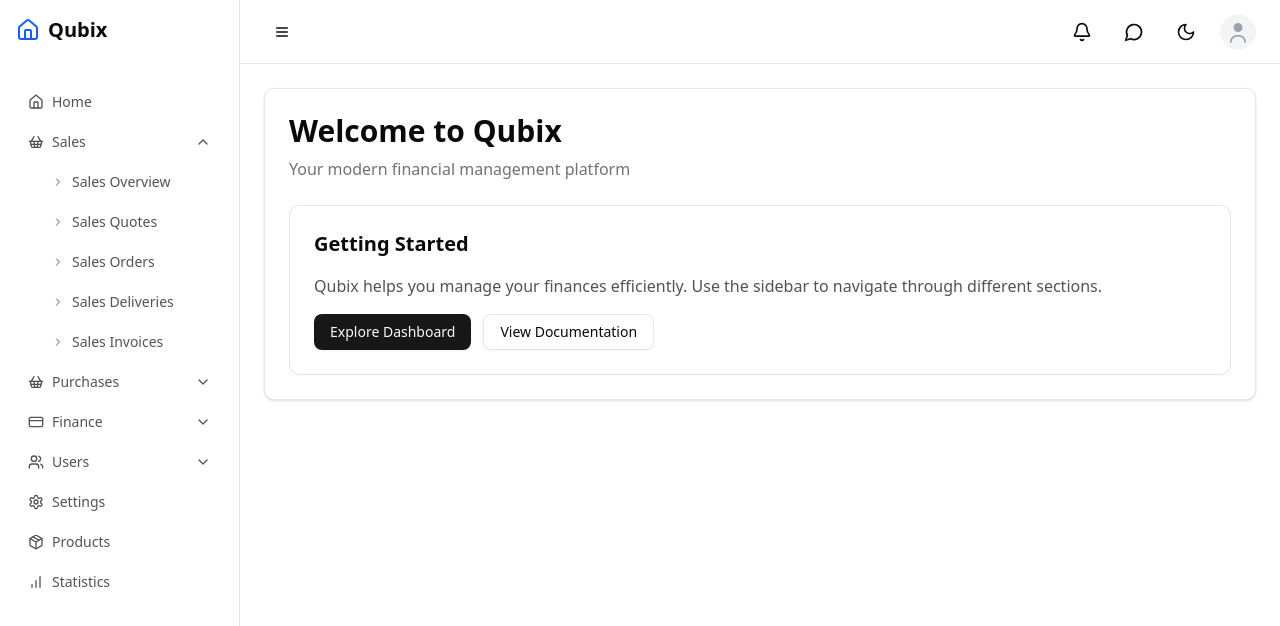
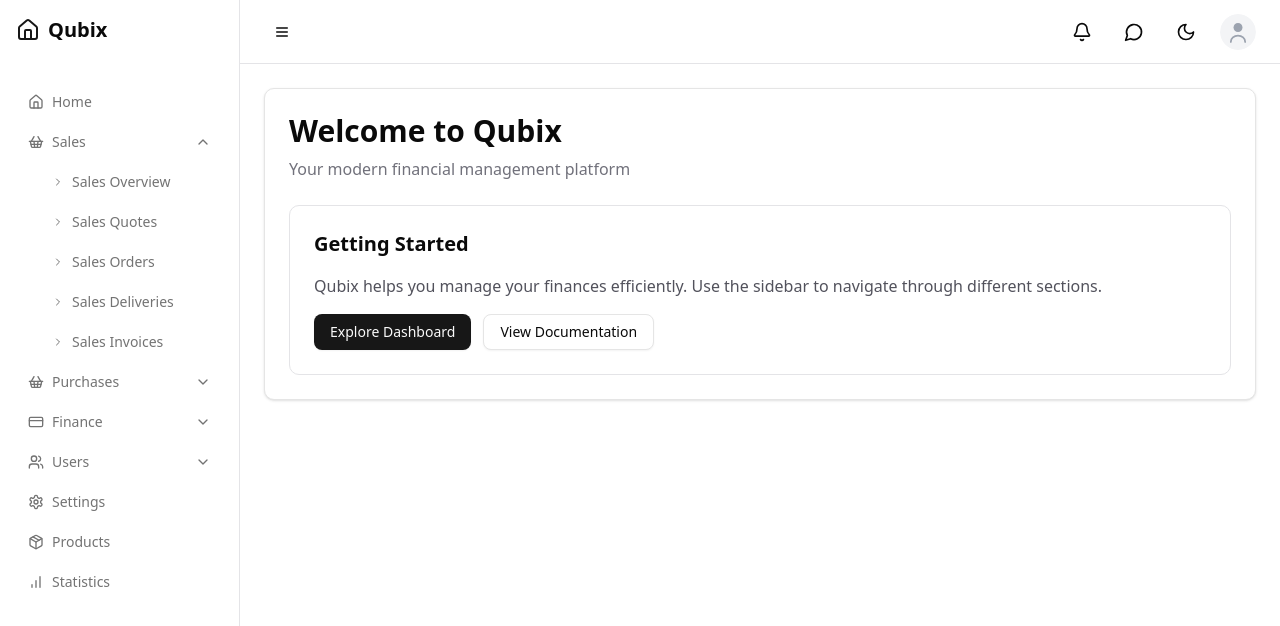
Before and after one commit to herryroby/turbo-starter, a Next.js app in the folder apps/web/: page /dashboard in a window 1280 px wide. Both pictures are taken after a click on the button "Sales". Shown: the top 626 px of the page. Built offline with nearby package versions, Linux system fonts and the light colour scheme.

Commit message:
feat(sidebar): update styles for AccordionMenuItem and Sidebar components

```diff
--- a/apps/web/components/sidebar/sidebar.tsx
+++ b/apps/web/components/sidebar/sidebar.tsx
@@ -92,7 +92,7 @@ const AccordionMenuItem = ({ item }: { item: MenuItem }) => {
     return (
       <Link
         href={item.href || '#'}
-        className="flex cursor-pointer items-center gap-2 rounded-md px-3 py-2 text-sm text-zinc-600 hover:bg-zinc-100 dark:text-zinc-300 dark:hover:bg-zinc-800"
+        className="text-muted-foreground hover:bg-muted flex cursor-pointer items-center gap-2 rounded-md px-3 py-2 text-sm transition-colors duration-200"
       >
         {item.icon}
         <span>{item.name}</span>
@@ -104,7 +104,7 @@ const AccordionMenuItem = ({ item }: { item: MenuItem }) => {
     <div>
       <button
         onClick={() => setIsOpen(!isOpen)}
-        className="flex w-full cursor-pointer items-center justify-between rounded-md px-3 py-2 text-sm text-zinc-600 hover:bg-zinc-100 dark:text-zinc-300 dark:hover:bg-zinc-800"
+        className="text-muted-foreground hover:bg-muted flex w-full cursor-pointer items-center justify-between rounded-md px-3 py-2 text-sm transition-colors duration-200"
       >
         <div className="flex items-center gap-2">
           {item.icon}
@@ -118,7 +118,7 @@ const AccordionMenuItem = ({ item }: { item: MenuItem }) => {
             <Link
               key={index}
               href={subItem.href || '#'}
-              className="flex cursor-pointer items-center gap-2 rounded-md px-3 py-2 text-sm text-zinc-600 hover:bg-zinc-100 dark:text-zinc-300 dark:hover:bg-zinc-800"
+              className="text-muted-foreground hover:bg-muted flex cursor-pointer items-center gap-2 rounded-md px-3 py-2 text-sm transition-colors duration-200"
             >
               {subItem.icon}
               <span>{subItem.name}</span>
@@ -136,12 +136,12 @@ export const Sidebar = () => {
   return (
     <aside
       className={cn(
-        'absolute left-0 h-screen border-r border-zinc-200 bg-white p-4 w-60 transition-all duration-300 ease-in-out dark:border-zinc-800 dark:bg-zinc-950',
+        'absolute left-0 h-screen w-60 border-r border-zinc-200 bg-white p-4 dark:border-zinc-800 dark:bg-zinc-900',
         isOpen ? 'translate-x-0' : '-translate-x-full'
       )}
     >
       <div className="mb-6 flex items-center gap-2 pb-4">
-        <Home className="h-6 w-6 text-blue-600" />
+        <Home className="text-primary h-6 w-6" />
         <span className="text-xl font-semibold">Qubix</span>
       </div>
       <nav className="space-y-1">
```
